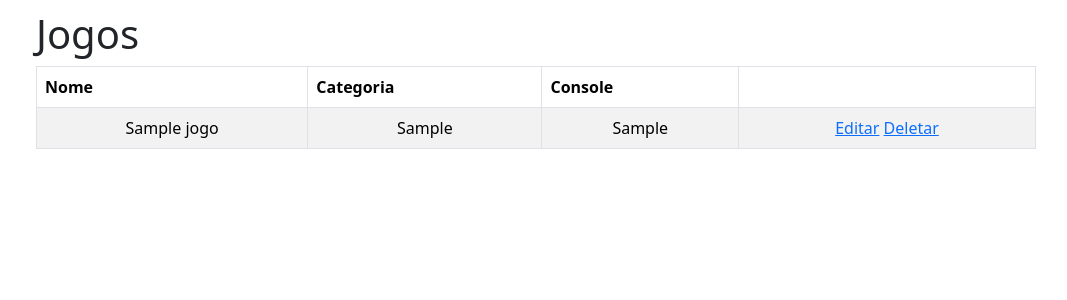
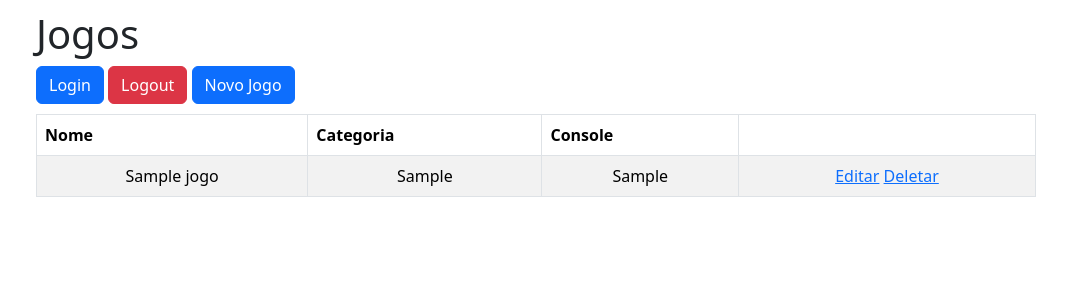
Before and after one commit to Rodrigo-Freire/Jogoteca, a Flask app: page / in a window 1280 px wide. Shown: the top 300 px of the page, without its empty margins (104-1171 px from the left). Run offline with Flask 3, Linux system fonts and the light colour scheme; tables that the repository leaves empty hold one stand-in row (values such as "Sample post"); some libraries are stand-ins or nearby versions.

Commit message:
adicionando botões às páginas

```diff
--- a/templates/editar.html
+++ b/templates/editar.html
@@ -29,6 +29,7 @@
         </div>
         <br>
         <button type="submit" class="btn btn-primary btn-salvar">Salvar</button>
+        <a class="btn btn-danger" href="{{  url_for('index') }}">Voltar</a>
     </fieldset>
 </form>
 {% endblock %}
--- a/templates/lista.html
+++ b/templates/lista.html
@@ -1,5 +1,10 @@
 {% extends "template.html" %}
 {% block conteudo %}
+
+<a class="btn btn-primary" href="{{  url_for('login') }}">Login</a>
+<a class="btn btn-danger" href="{{  url_for('logout') }}">Logout</a>
+<a class="btn btn-primary"href="{{  url_for('novo') }}">Novo Jogo</a>
+
 <table class="table table-striped table-responsive table-bordered">
     <thead class="thead-default">
         <tr>
--- a/templates/login.html
+++ b/templates/login.html
@@ -32,6 +32,7 @@
             <p><label>Senha:</label> <input class="form-control" type="password" name="senha" required></p>
             <p><button class="btn btn-primary" type="submit">Entrar</button></p>
         </form>
+        <a class="btn btn-danger" href="{{  url_for('index') }}">Voltar</a>
     </div>
 </body>
 
--- a/templates/novo.html
+++ b/templates/novo.html
@@ -26,6 +26,7 @@
         </div>
         <br>
         <button type="submit" class="btn btn-primary btn-salvar">Salvar</button>
+        <a class="btn btn-danger" href="{{  url_for('index') }}">Voltar</a>
     </fieldset>
 </form>
 {% endblock %}
```
